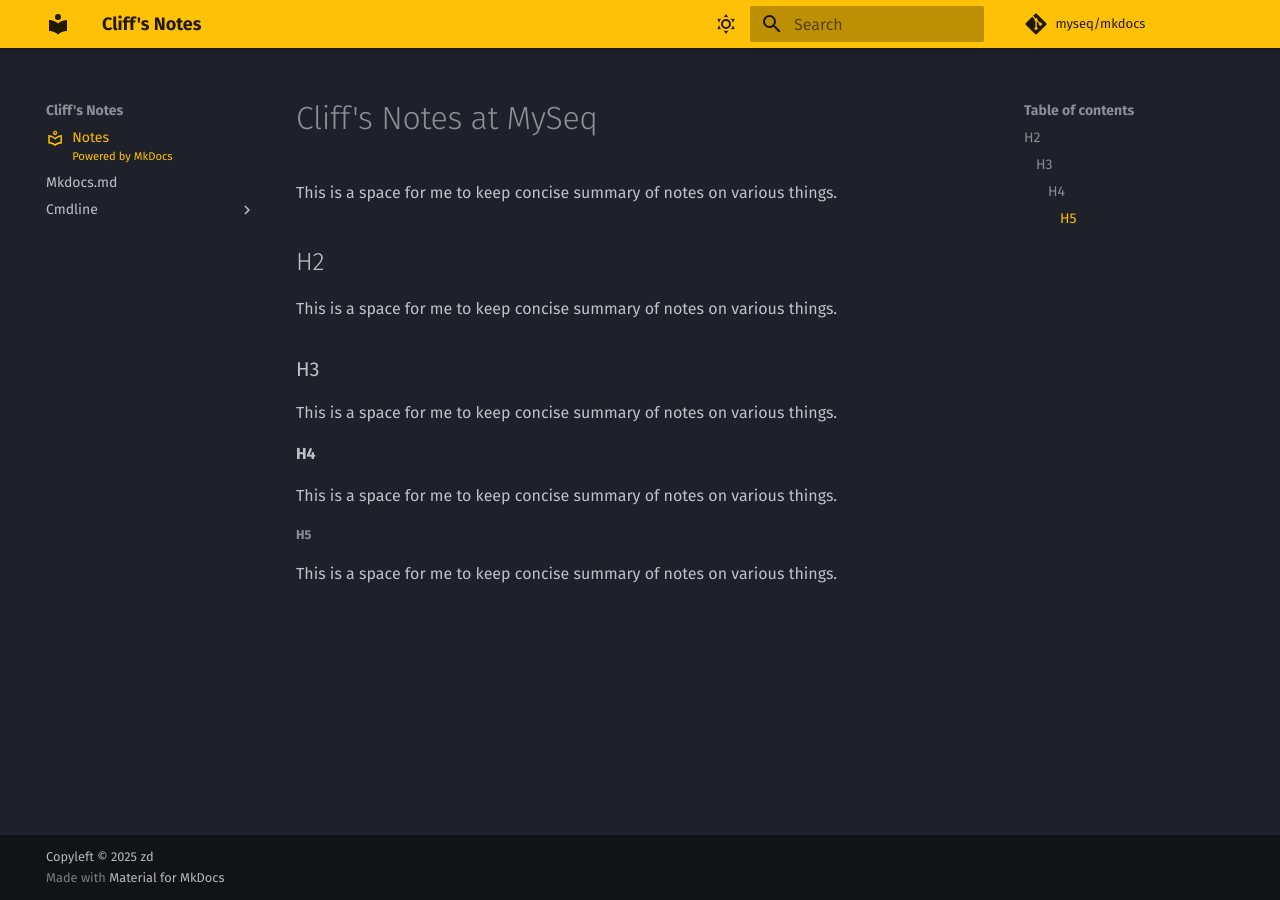
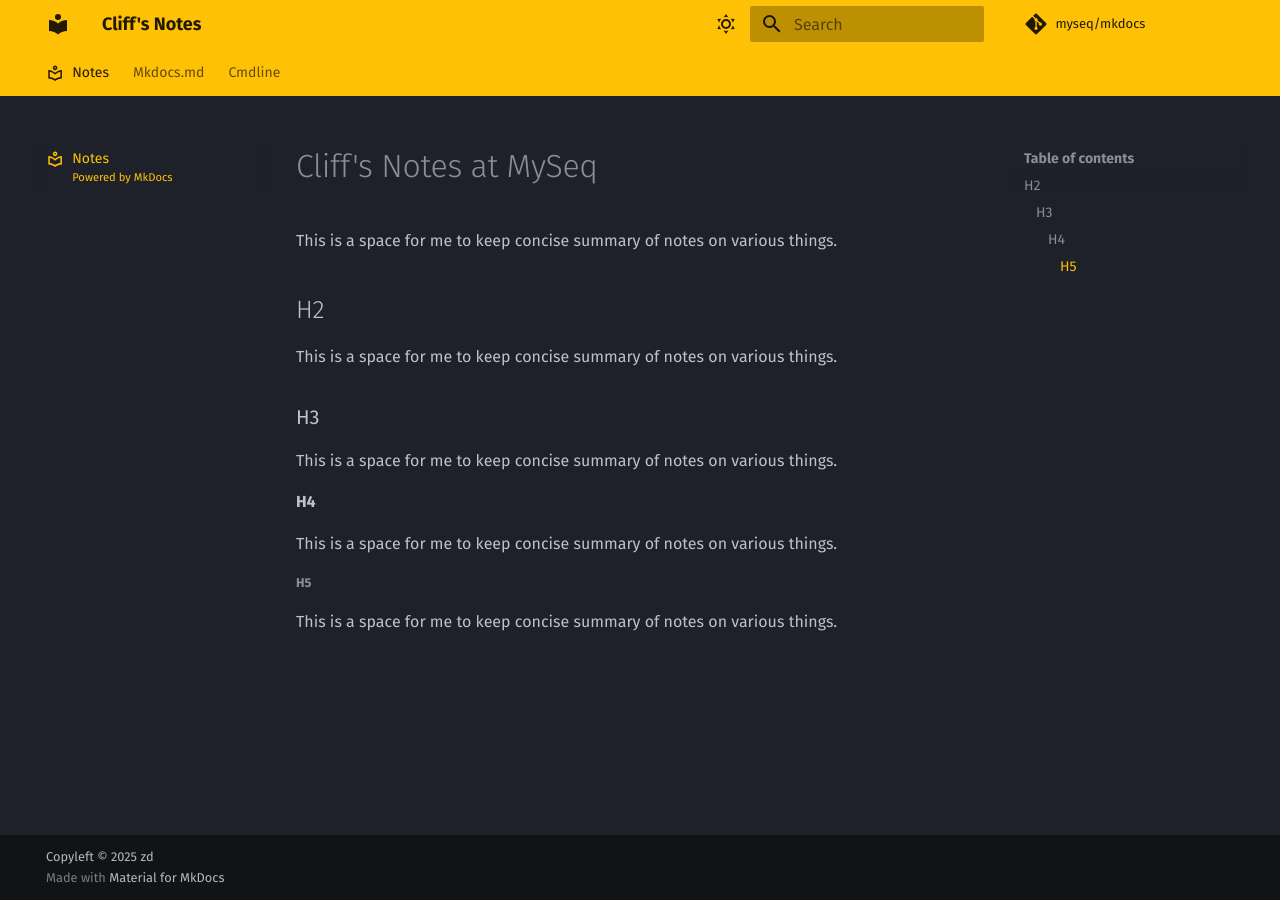
Before and after one commit to myseq/mkdocs, an MkDocs documentation site: the page built from docs/index.md, in a window 1280 px wide. Built offline with MkDocs 1.6.1 and Material for MkDocs 9.7.7, drawn with Linux system fonts in a browser that asks for light colours; comment, search, counter and statistics services are not loaded.

Commit message:
added features

```diff
--- a/mkdocs.yml
+++ b/mkdocs.yml
@@ -38,3 +38,8 @@
     size: 26px
     text: Fira Sans
     code: Fira Code
+
+  features:
+    - search.suggest
+    - search.highlight
+    - navigation.tabs
```
